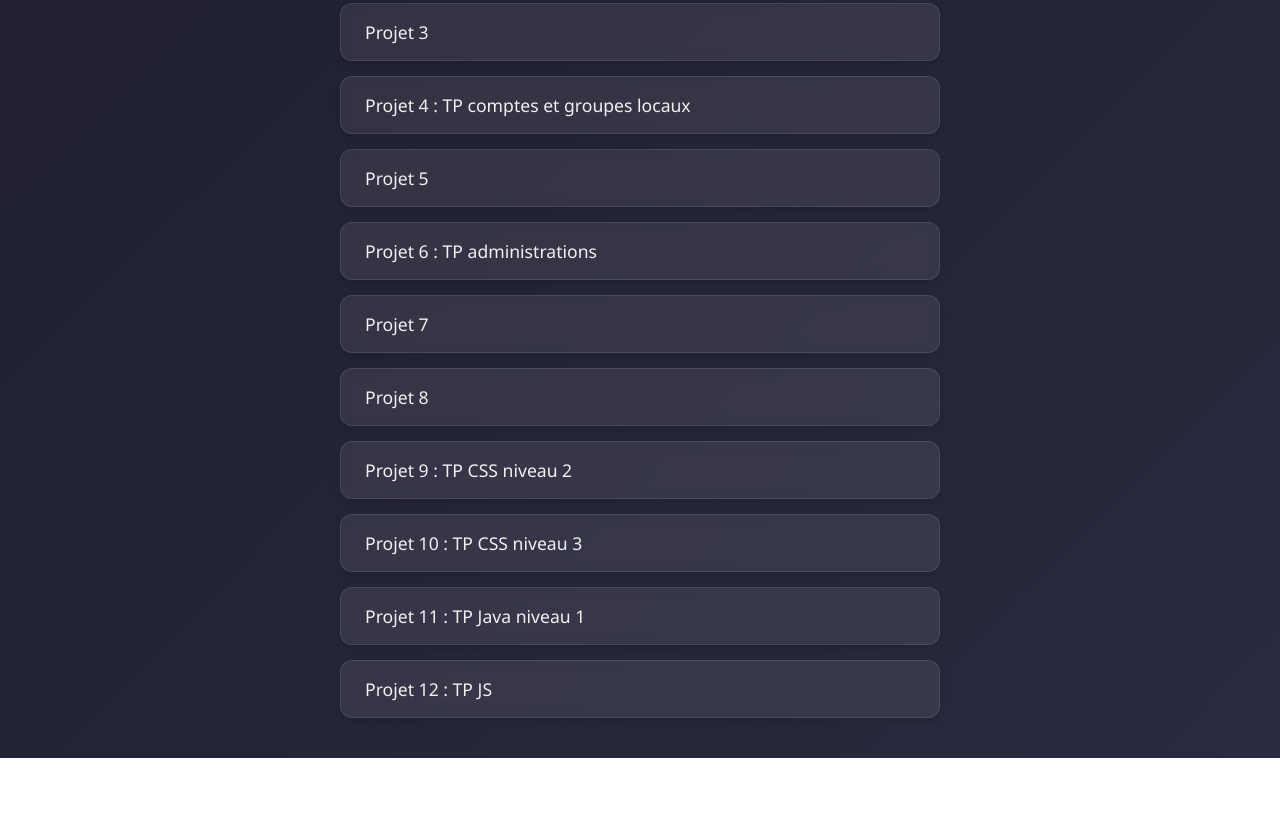
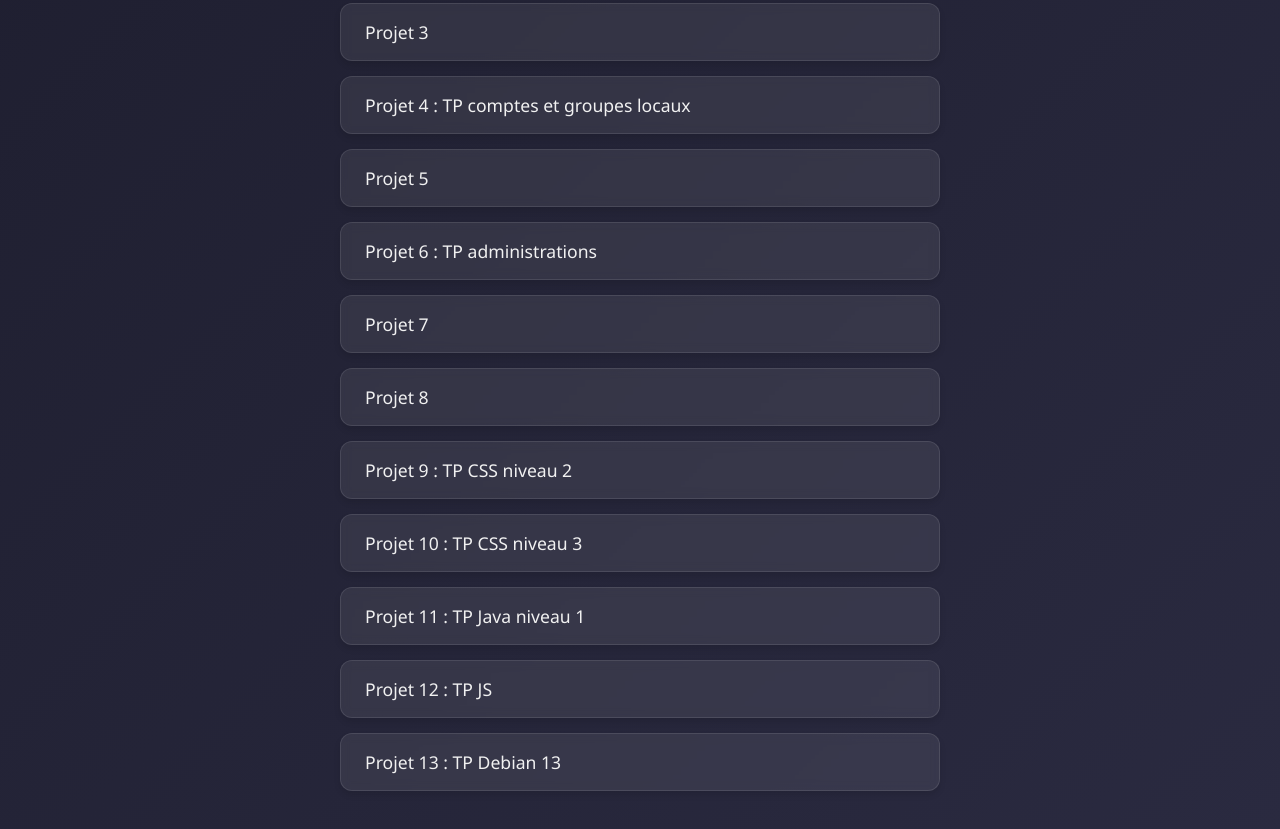
Before and after one commit to leandreay15-ops/SIO, a plain HTML site: page index.html in a window 1280 px wide. Shown: the part 309-1138 px from the top of the page. Before the commit the page ends 1067 px from the top, so only its background shows below. Drawn offline with Linux system fonts and the light colour scheme.

Commit message:
Add files via upload

```diff
--- a/index.html
+++ b/index.html
@@ -23,6 +23,7 @@
         <li><a href="projet10.html">Projet 10 : TP CSS niveau 3</a></li>
         <li><a href="projet11.html">Projet 11 : TP Java niveau 1</a></li>
         <li><a href="tp12_1.html">Projet 12 : TP JS</a></li>
+        <li><a href="tp13.pdf"> Projet 13 : TP Debian 13 </a> </li>
     </ul>
 
 </body>
```
Also changed, not shown: 1 other file.
